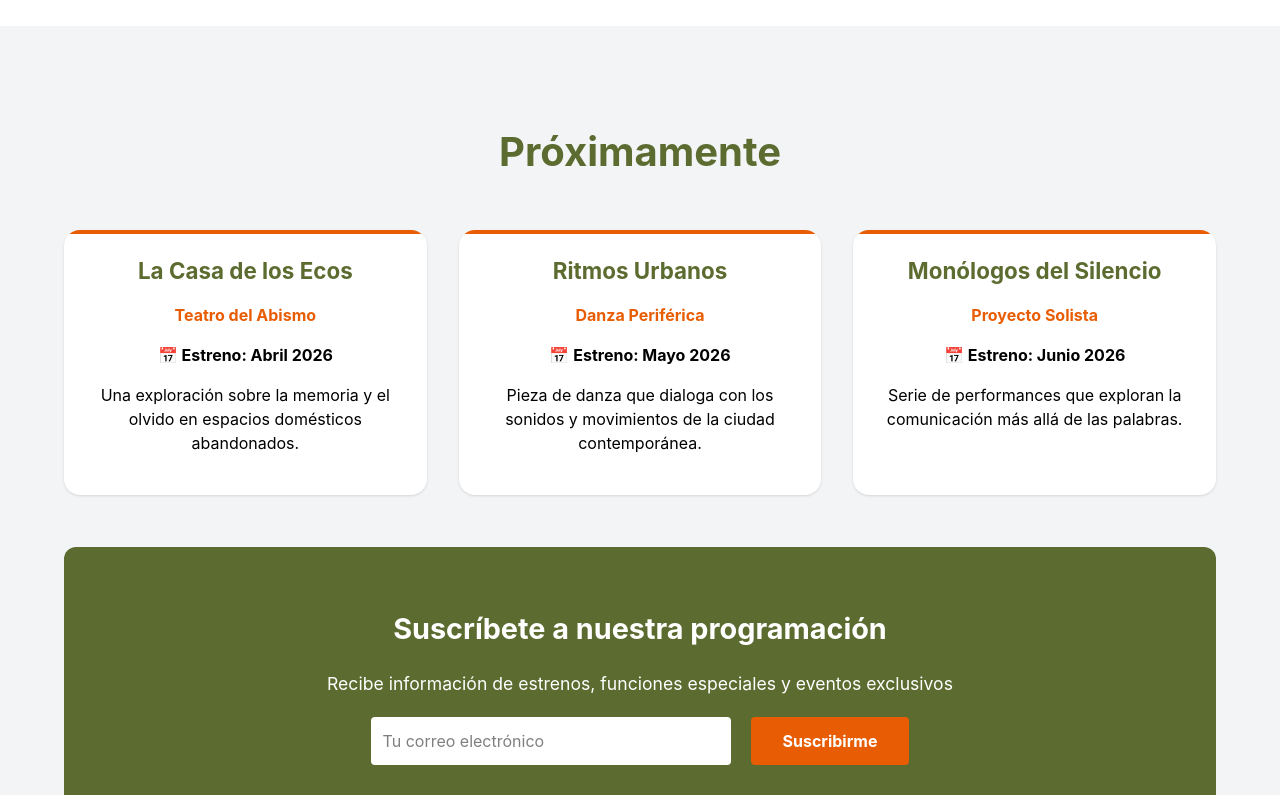
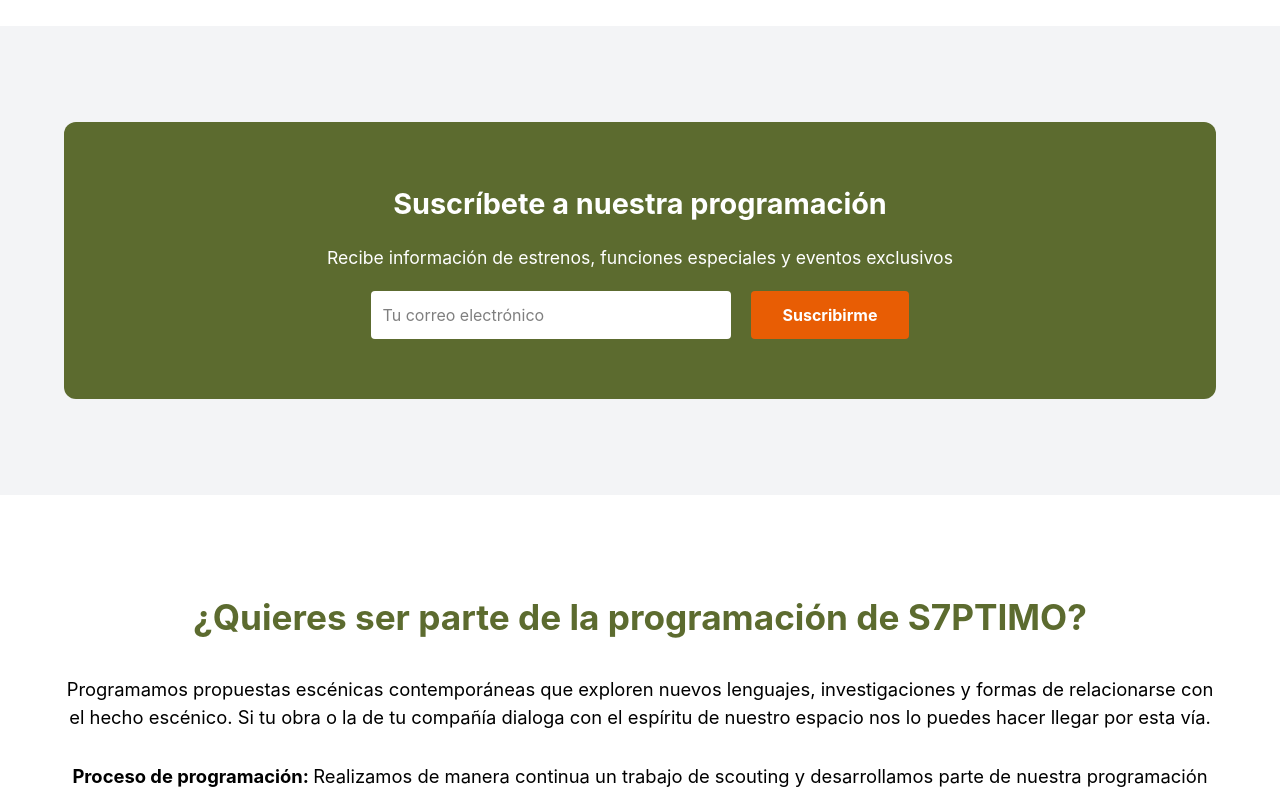
Before and after one commit to royer38/Consultoria, a React (Vite) app: page /s7ptimo in a window 1280 px wide. Shown: the part 2220-3015 px from the top of the page. Built offline with nearby package versions, Linux system fonts and the light colour scheme.

Commit message:
Ajuste s7ptimo

```diff
--- a/src/Pages/S7ptimo_P.jsx
+++ b/src/Pages/S7ptimo_P.jsx
@@ -216,11 +216,11 @@ const S7ptimo_P = () => {
         </section>
 
         <section className="py-24 bg-gray-100">
-            <h2 className="verde-olivo font-bold text-[40px] text-center mb-12">Próximamente</h2>
+            {/* <h2 className="verde-olivo font-bold text-[40px] text-center mb-12">Próximamente</h2>
 
             <div className="max-w-6xl mx-auto">
                 <div className="grid grid-cols-1 sm:grid-cols-3 place-items-center gap-8 ">
-                    {/* cards */}
+
                     <article className="bg-white rounded-2xl shadow-sm p-6 relative h-full overflow-hidden">
                         <span className="absolute top-0 left-0 w-full h-1 bg-naranja"></span>
                             <p className="verde-olivo font-bold text-[22.4px] text-center mb-4">La Casa de los Ecos</p>
@@ -245,9 +245,9 @@ const S7ptimo_P = () => {
                             <p className="text-center mb-4">Serie de performances que exploran la comunicación más allá de las palabras.</p>
                     </article>
                 </div>
-            </div>
-
-            <div className="bg-verde-olivo flex flex-col gap-5 py-15 max-w-6xl rounded-xl mx-auto mt-13">
+            </div> */}
+{/* mt-13 */}
+            <div className="bg-verde-olivo flex flex-col gap-5 py-15 max-w-6xl rounded-xl mx-auto">
                 <p className="text-center font-bold text-white text-[28.8px]">Suscríbete a nuestra programación</p>
                 <p className="text-center text-white text-[17.6px]">Recibe información de estrenos, funciones especiales y eventos exclusivos</p>
                 <form className="flex flex-col md:flex-row gap-5 mx-auto" action="">
```
